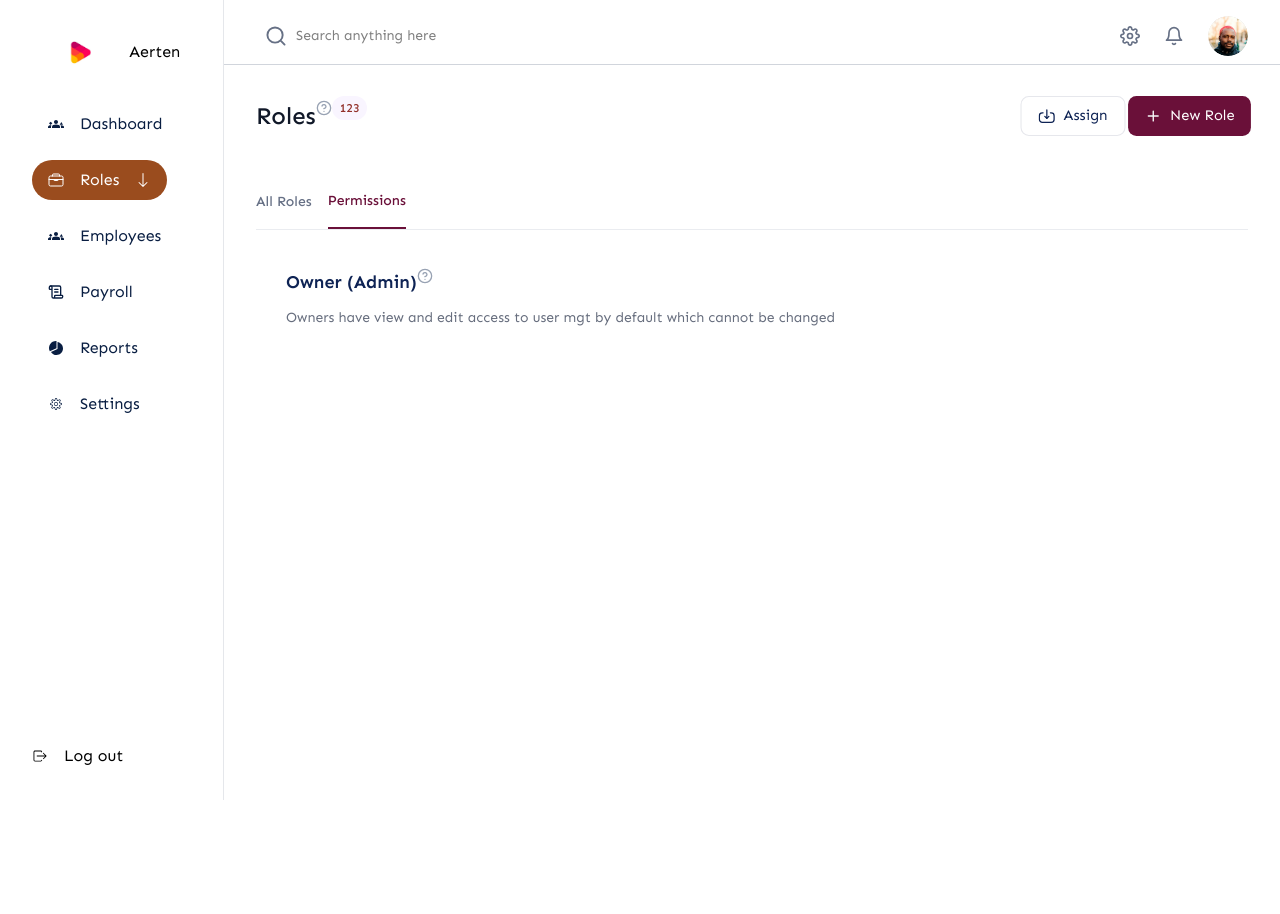
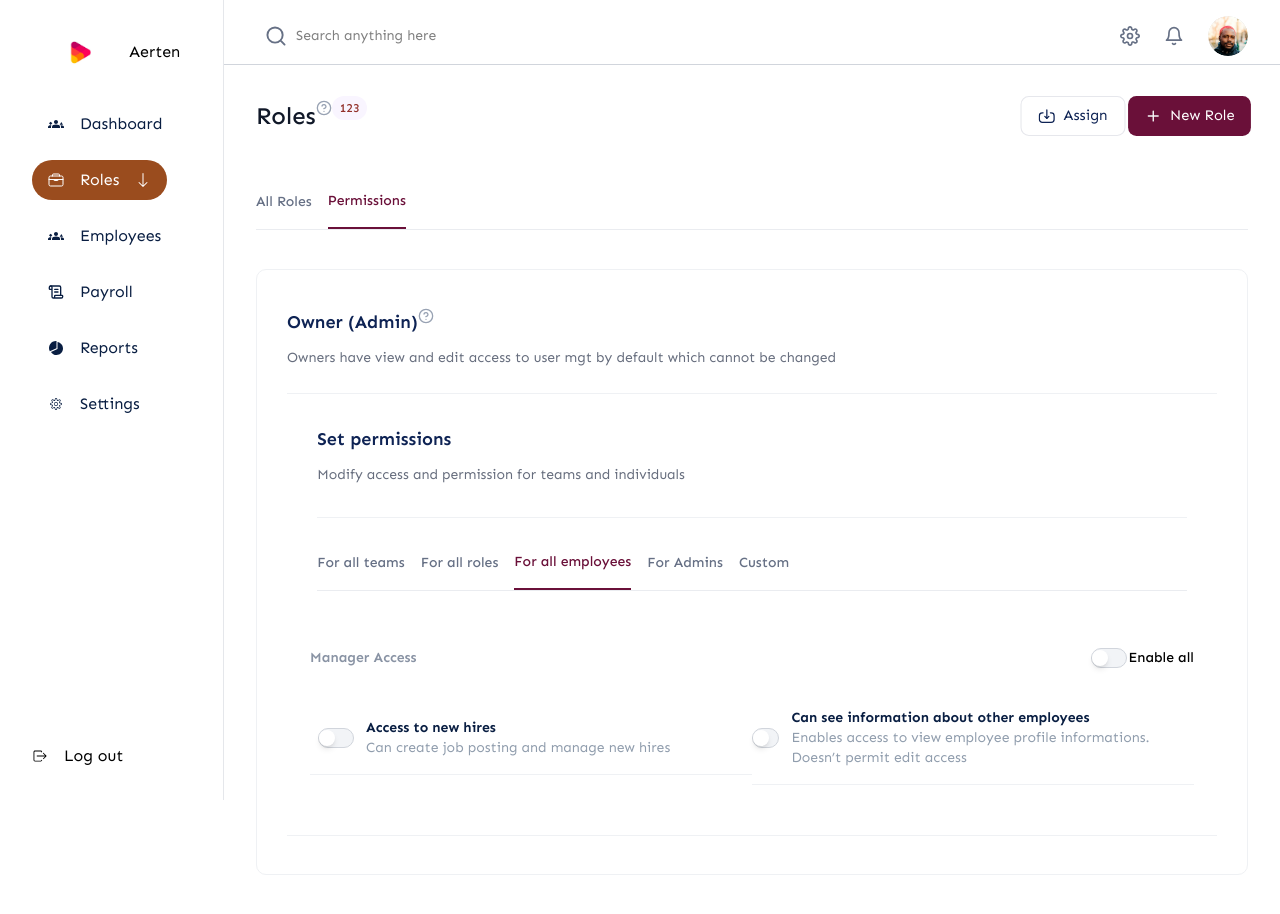
Before and after one commit to tilobaaa/aerten-hr, a React (Vite) app: page /roles in a window 1280 px wide. Both pictures are taken after a click on the button "Permissions". Shown: the top 914 px of the page. Before the commit the page ends 800 px from the top, so only its background shows below. Built offline with nearby package versions, Linux system fonts and the light colour scheme.

Commit message:
permissions first update

```diff
--- /dev/null
+++ b/src/components/Roles/Permissions Folder/AllEmployees.jsx
@@ -0,0 +1,50 @@
+import React from 'react'
+import ToggleButton from '../../utilities/ToggleButton'
+
+const AllEmployees = () => {
+  return (
+    <div className='py-[1.62rem] px-[1.44rem] border-b-1 border-[#eff1f4]'>
+        <div className='flex items-center justify-between'>
+            <p className='text-sm text-[#8993a4] font-semibold'>Manager Access</p>
+            <div className='flex items-center gap-[0.12rem]'>
+                <ToggleButton/>
+                <p className='text-sm text-black font-medium'>Enable all</p>
+            </div>
+        </div>
+
+        <div className='my-6 flex flex-wrap items-center '>
+            <div className='basis-1/2 flex gap-3 items-center px-2  border-b-1 border-[#eff1f4]'>
+                <ToggleButton/>
+                <div className='flex flex-col py-4'>
+                    <p className='text-[#091e42] text-sm font-bold'>Access to new hires</p>
+                    <p className='text-sm text-[#909dad]'>Can create job posting and manage new hires</p>
+                </div>
+            </div>
+            <div className=' basis-1/2 flex gap-3 items-center   border-b-1 border-[#eff1f4]'>
+                <ToggleButton/>
+                <div className='flex flex-col py-4'>
+                    <p className='text-[#091e42] text-sm font-bold'>Can see information about other employees</p>
+                    <p className='text-sm text-[#909dad]'>Enables access to view employee profile informations. Doesn’t permit edit access</p>
+                </div>
+            </div>
+            {/* <div className='flex gap-3 items-center basis-1/2 border-b-1 border-[#eff1f4]'>
+                <ToggleButton/>
+                <div className='flex flex-col py-4'>
+                    <p className='text-[#091e42] text-sm font-bold'>Can add or delete employee</p>
+                    <p className='text-sm text-[#909dad]'>This enables general access to employee information</p>
+                </div>
+            </div>
+            <div className='flex gap-3 items-center basis-1/2 border-b-1 border-[#eff1f4]'>
+                <ToggleButton/>
+                <div className='flex flex-col py-4'>
+                    <p className='text-[#091e42] text-sm font-bold'>Can add/edit roles</p>
+                    <p className='text-sm text-[#909dad]'>This enables general access to creating or modifying roles</p>
+                </div>
+            </div> */}
+
+        </div>
+    </div>
+  )
+}
+
+export default AllEmployees
--- a/src/components/Roles/Permissions.jsx
+++ b/src/components/Roles/Permissions.jsx
@@ -1,14 +1,20 @@
-import React from "react";
+import React, { useState } from "react";
 import helpSvg from "../../assets/help-circle.svg";
+import AllEmployees from "./Permissions Folder/AllEmployees";
 
 const Permissions = () => {
+  const [clickedOption, setClickedOption] = useState("employees");
   return (
-    <div className="py-[2.37rem] px-[1.88rem]">
-      <div className="flex flex-col gap-3">
+    <div className="my-[2.44rem] py-[2.37rem] px-[1.88rem] rounded-[0.625rem] border-1 border-[#eff1f4] ">
+      <div className="flex flex-col gap-3 border-b-1 border-[#eff1f4] pb-[1.56rem]">
         <div className="flex items-start w-fit">
           <p className="text-[#0e2354] text-lg font-semibold">Owner (Admin)</p>
           <div className="relative group">
-            <img className="w-4 h-4 rounded-full cursor-pointer " src={helpSvg} alt="" />
+            <img
+              className="w-4 h-4 rounded-full cursor-pointer "
+              src={helpSvg}
+              alt=""
+            />
             <p className="hidden group-hover:block py-[0.68rem] px-[1.625rem] text-xs font-medium text-[#676e7e] rounded-[1.25rem] bg-[#eff1f4] w-[17rem] absolute">
               Every member gets basic permissions and functionality by default.
               You can customize settings for all members and teams or make local
@@ -21,6 +27,81 @@ const Permissions = () => {
           be changed
         </p>
       </div>
+
+      <div className="px-[1.88rem] py-[1.94rem]">
+        <div className="flex flex-col gap-3 pb-8 border-b-1 border-[#eff1f4]">
+          <p className="text-lg font-semibold text-[#0e2354]">
+            Set permissions
+          </p>
+          <p className="text-sm text-[#676e7e]">
+            Modify access and permission for teams and individuals{" "}
+          </p>
+        </div>
+
+        <div className="pt-[2.13rem] border-b-1 border-[#EAECF0] flex gap-4 ">
+          <button
+            onClick={() => {
+              setClickedOption("teams");
+            }}
+            className={`cursor-pointer text-sm font-medium pb-4 ${
+              clickedOption === "teams"
+                ? "text-[#6A1039] border-b-2 border-[#6A1039]"
+                : "text-[#667085]"
+            }`}
+          >
+            For all teams
+          </button>
+          <button
+            onClick={() => {
+              setClickedOption("roles");
+            }}
+            className={`cursor-pointer text-sm font-medium pb-4 ${
+              clickedOption === "roles"
+                ? "text-[#6A1039] border-b-2 border-[#6A1039]"
+                : "text-[#667085]"
+            }`}
+          >
+            For all roles
+          </button>
+          <button
+            onClick={() => {
+              setClickedOption("employees");
+            }}
+            className={`cursor-pointer text-sm font-medium pb-4 ${
+              clickedOption === "employees"
+                ? "text-[#6A1039] border-b-2 border-[#6A1039]"
+                : "text-[#667085]"
+            }`}
+          >
+            For all employees
+          </button>
+          <button
+            onClick={() => {
+              setClickedOption("admins");
+            }}
+            className={`cursor-pointer text-sm font-medium pb-4 ${
+              clickedOption === "admins"
+                ? "text-[#6A1039] border-b-2 border-[#6A1039]"
+                : "text-[#667085]"
+            }`}
+          >
+            For Admins
+          </button>
+          <button
+            onClick={() => {
+              setClickedOption("custom");
+            }}
+            className={`cursor-pointer text-sm font-medium pb-4 ${
+              clickedOption === "custom"
+                ? "text-[#6A1039] border-b-2 border-[#6A1039]"
+                : "text-[#667085]"
+            }`}
+          >
+            Custom
+          </button>
+        </div>
+      </div>
+        <div>{clickedOption === "employees" && <AllEmployees />}</div>
     </div>
   );
 };
```
